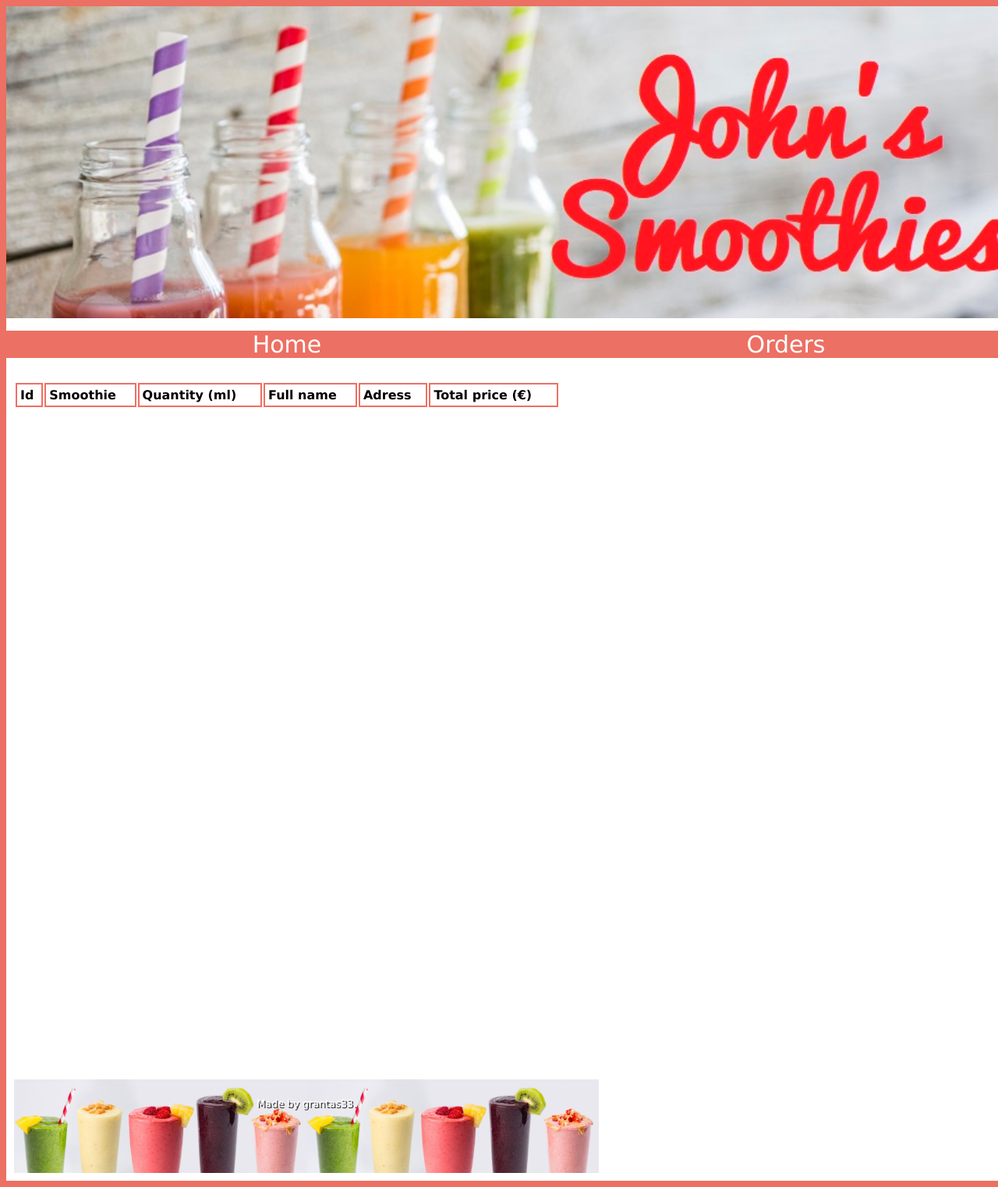
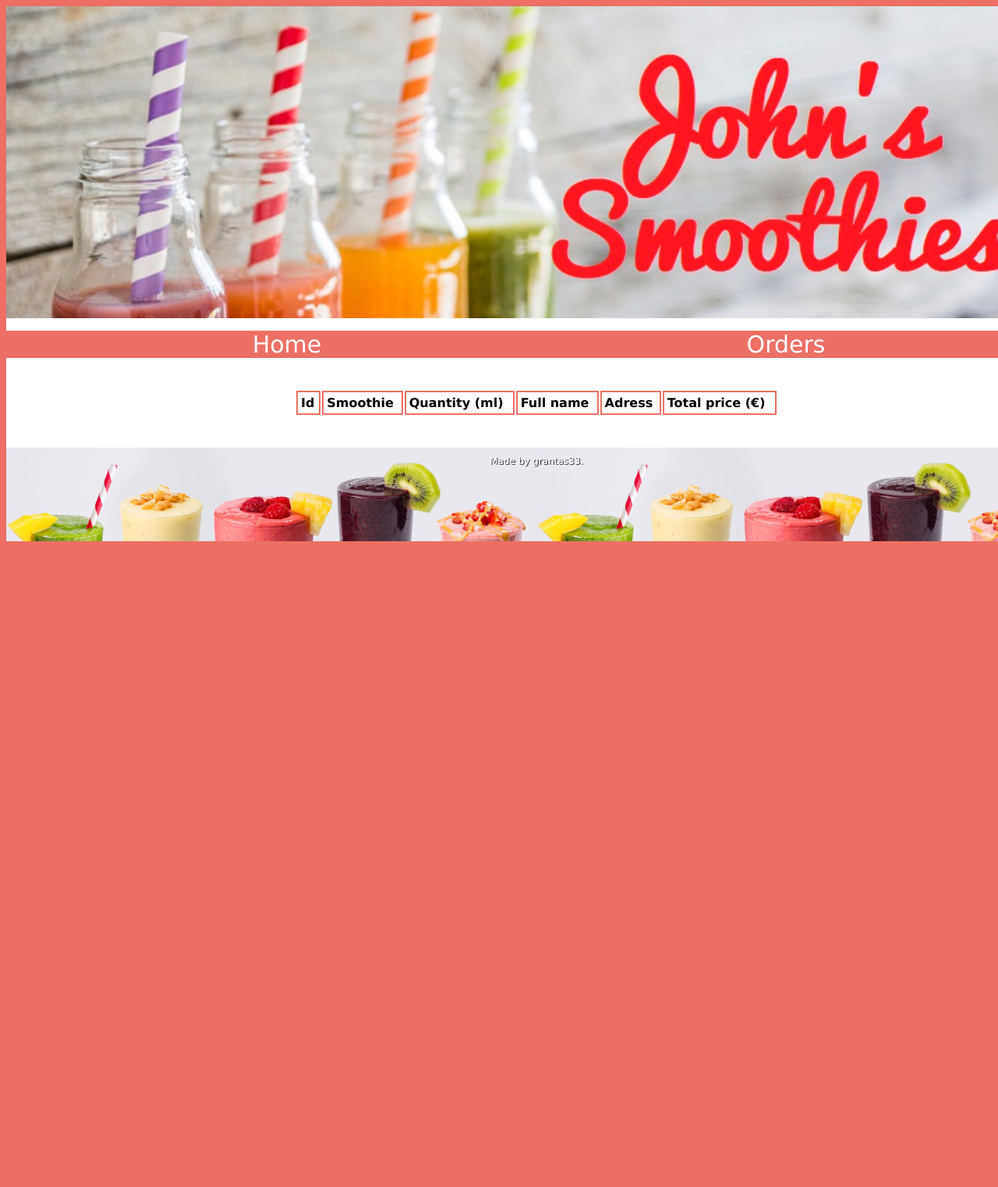
Before and after one commit to grantas33/PHP, a PHP site: page /Orders.php in a window 1280 px wide; the page is wider, and only the part inside the window is pictured. Shown: that part at 78% size. After the commit the page ends 694 px from the top of that part, so only its background shows below. Run offline with PHP 8.4, Linux system fonts and the light colour scheme; data that the repository does not hold is empty.

Commit message:
Design update

```diff
--- a/Controllers/SmoothieController.php
+++ b/Controllers/SmoothieController.php
@@ -61,6 +61,7 @@
     }
 
     function CreateOrderTable(){
+        $counter = 1;
         $result = "
             <table class='orderTable'>
                 <tr>
@@ -75,14 +76,14 @@
         foreach($smoothieOrders as $key => $value){
             $result = $result.
                     "<tr>
-                        <td>$value->id</td>
+                        <td>".$counter++."</td>
                         <td>$value->name</td>
                         <td>$value->quantity</td>
                         <td>$value->ordername</td>
                         <td>$value->orderadress</td>
                         <td>$value->price</td>
                     </tr>";}
-       $result = $result. "</table";
+       $result = $result. "</table>";
        return $result;
     }
 }
--- a/Styles/Stylesheet.css
+++ b/Styles/Stylesheet.css
@@ -8,6 +8,16 @@
 {
     font-size: 0.8em;
     line-height: 1.28;
+}
+
+h1
+{
+    text-align: center;
+}
+
+p
+{
+    text-align: justify
 }
 
 #wrapper
@@ -28,17 +38,8 @@
 #content_area
 {
     float: none;
-    width: 750px;
-    margin: 20px 0 0 0;
-    padding: 10px;
-}
-
-#sidebar
-{
-    float: right;
-    width: 250px;
-    height: 800px;
-    margin: 20px 10px;
+    width: 50%;
+    margin: auto;
     padding: 10px;
 }
 
@@ -46,10 +47,10 @@
 {
 /*    background-repeat: no-repeat;*/
     background-size: 50% auto;
-    clear: both;
     height: 100px;
     padding: 10px;
     text-align: center;
+    font-size: 12px;
     color: #fff;
     text-shadow: 0.1em 0.1em #333;
     background-image: url(../Images/smoothies_many.jpg);
@@ -117,7 +118,8 @@
 
 .orderTable
 {
-    width: 700px;
+    width: 100%;
+    padding: 30px;
 }
 
 .orderTable tr
--- a/Template.php
+++ b/Template.php
@@ -22,12 +22,8 @@
                 <?php echo $content ?>
             </div>
 
-            <div id="sidebar">
-
-            </div>
-
             <footer id="footer">
-                <p> Made by grantas33. </p>
+                 Made by grantas33.
             </footer>
 
     </body>
```
Also changed, not shown: Orders.php (line endings or trailing spaces).
